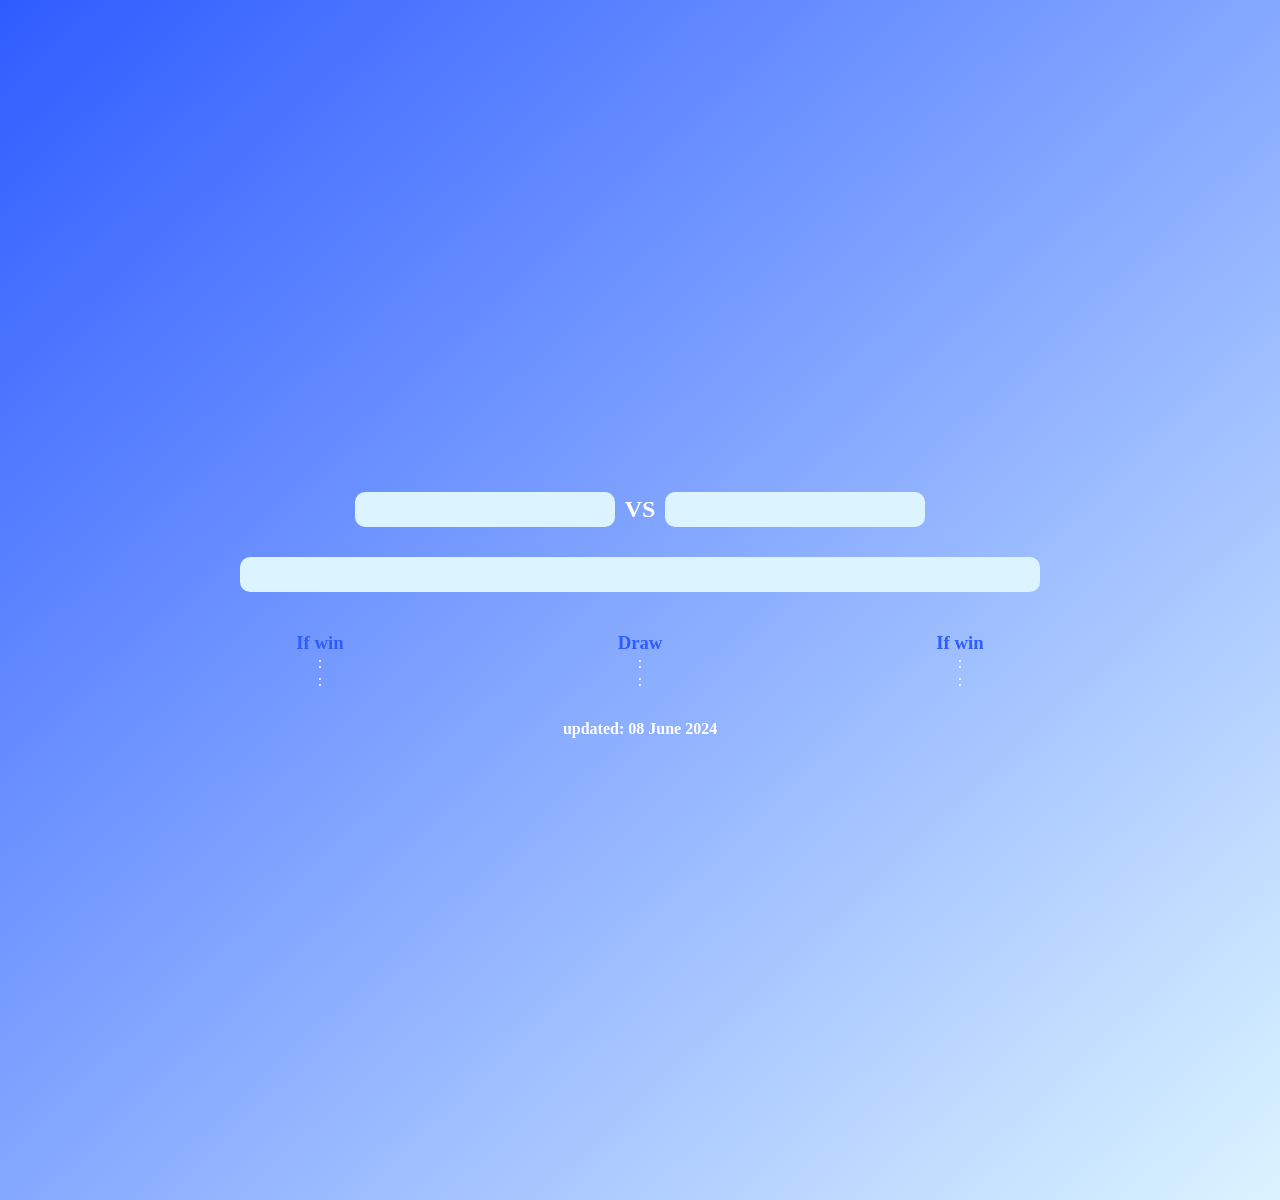
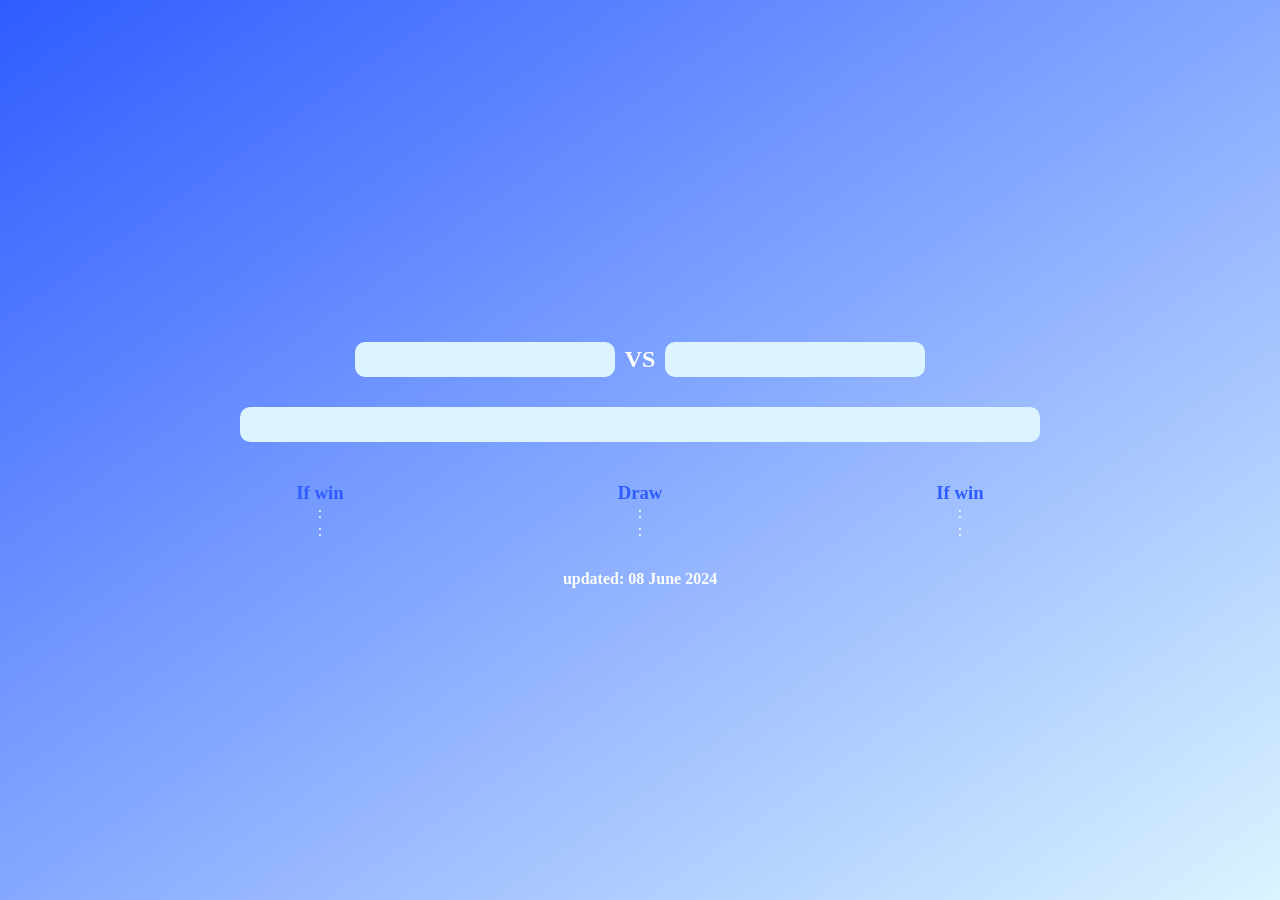

Update fifa.css

--- a/fifa.css
+++ b/fifa.css
@@ -7,7 +7,6 @@
 
 section {
   width: 100%;
-  min-height: 1200px;
   height: 100vh;
   padding: 100px 0;
   display: flex;
@@ -108,4 +107,10 @@ section {
   margin: 10px;
   width: 300px;
   text-align: center;
+}
+
+
+@media (height: 800px) {
+  section {
+    height: 1200px
 }
